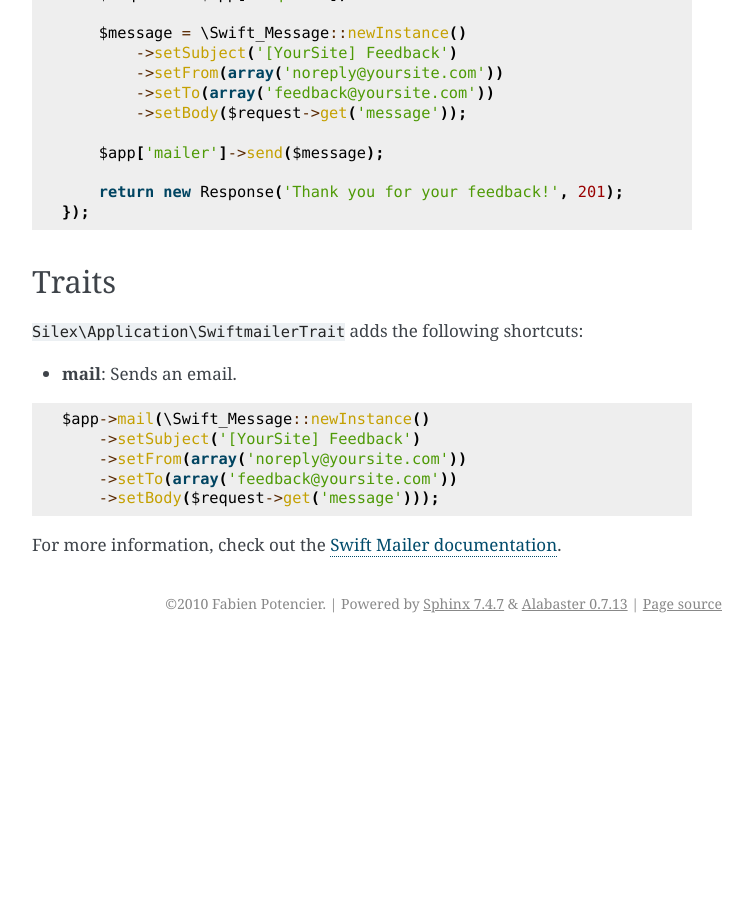
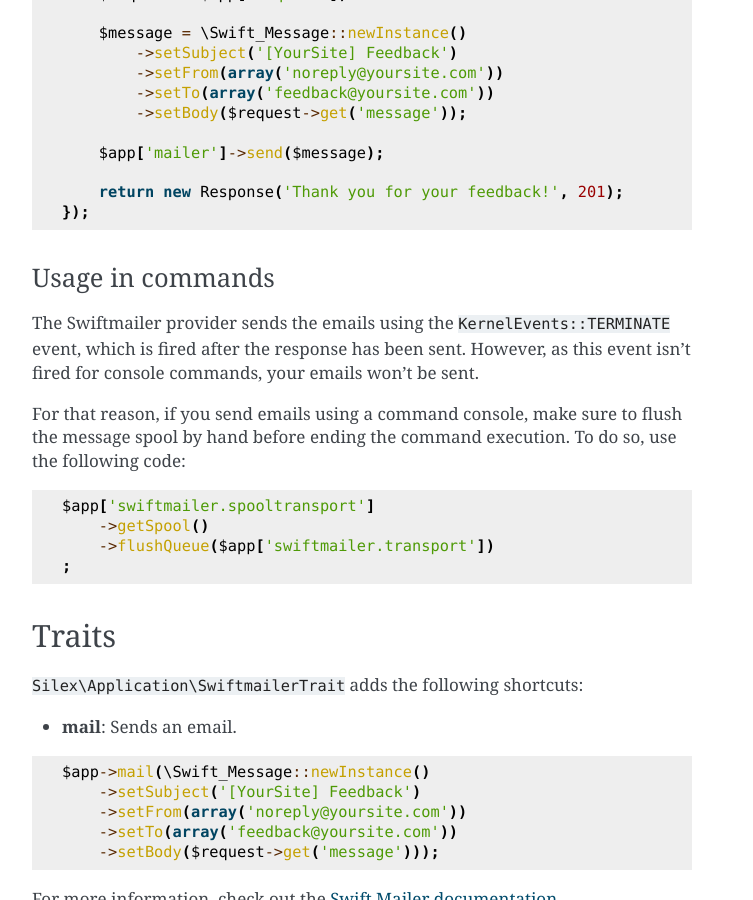
Before and after one commit to silexphp/Silex, a Sphinx documentation site: the page built from doc/providers/swiftmailer.rst, in a window 1280 px wide and 900 px high, scrolled down 1838 px. Shown: the whole window, without its empty margins (388-1141 px from the left). Built offline with Sphinx 7.4.7, drawn with Linux system fonts in a browser that asks for light colours; before the commit the page ends 2481 px from its top, so only the background shows below that.

Commit message:
Added a note about how to send emails with console commands

```diff
--- a/doc/providers/swiftmailer.rst
+++ b/doc/providers/swiftmailer.rst
@@ -97,6 +97,22 @@
         return new Response('Thank you for your feedback!', 201);
     });
 
+Usage in commands
+~~~~~~~~~~~~~~~~~
+
+The Swiftmailer provider sends the emails using the ``KernelEvents::TERMINATE``
+event, which is fired after the response has been sent. However, as this event
+isn't fired for console commands, your emails won't be sent.
+
+For that reason, if you send emails using a command console, make sure to
+flush the message spool by hand before ending the command execution. To do so,
+use the following code::
+
+    $app['swiftmailer.spooltransport']
+        ->getSpool()
+        ->flushQueue($app['swiftmailer.transport'])
+    ;
+
 Traits
 ------
 
```
